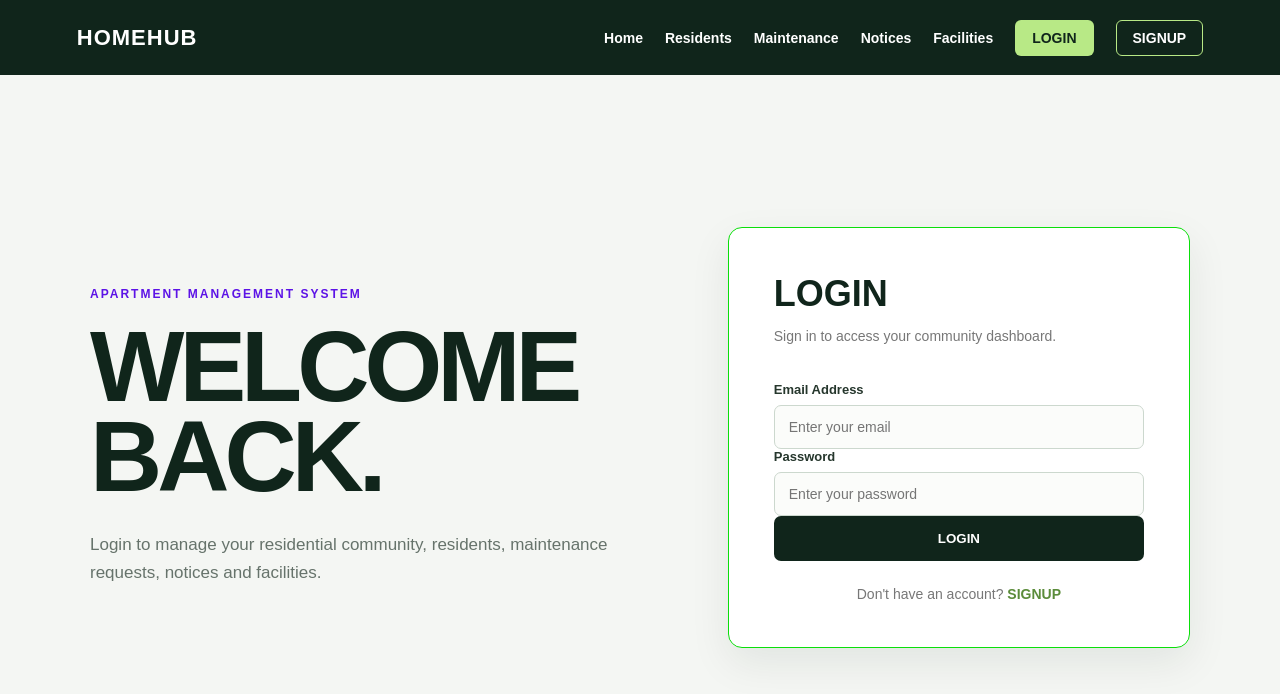
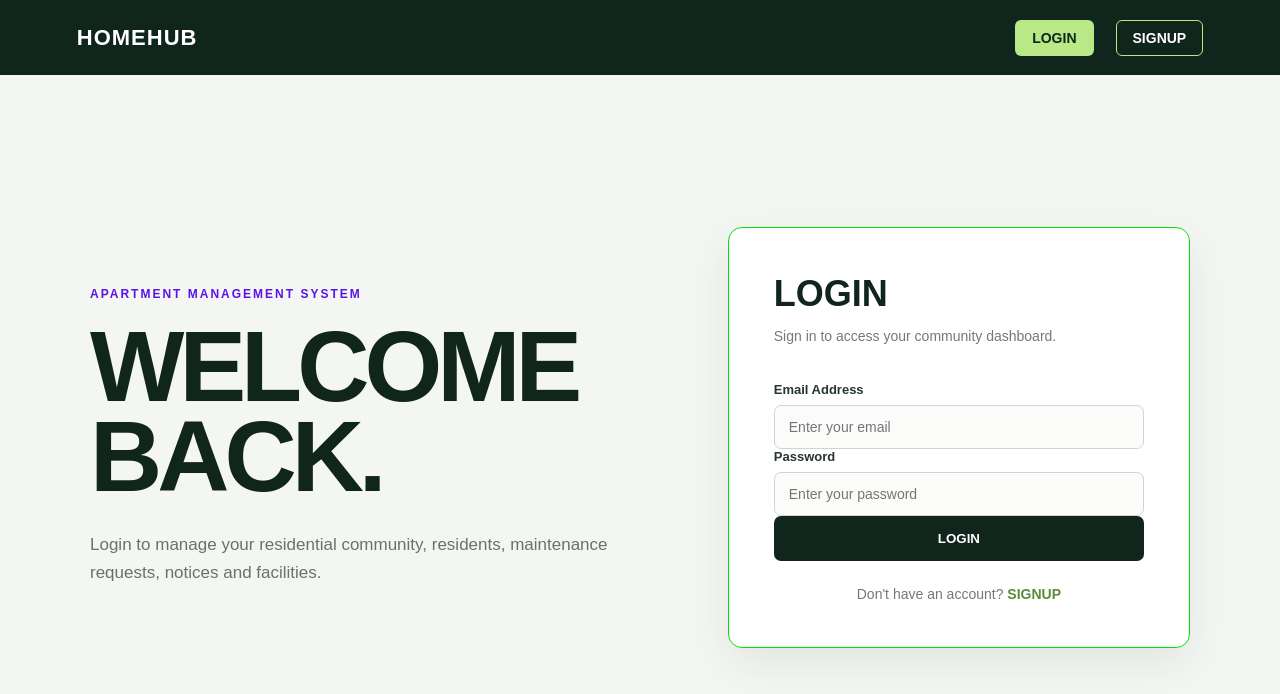
Before and after one commit to meghanag1212/web-see, a React (Vite) app: page /login in a window 1280 px wide. Shown: the top 694 px of the page. Built offline with nearby package versions, Linux system fonts and the light colour scheme.

Commit message:
Updated login page

```diff
--- a/src/Components/NAV.jsx
+++ b/src/Components/NAV.jsx
@@ -1,80 +1,100 @@
+
+import { useEffect, useState } from "react";
 import { Link, useNavigate } from "react-router-dom";
+import { supabase } from "../supabaseClient";
 
 export default function NAV() {
   const navigate = useNavigate();
+  const [session, setSession] = useState(undefined);
 
-  const isLoggedIn =
-    localStorage.getItem("isLoggedIn") === "true";
+  useEffect(() => {
+    let active = true;
 
-  function handleLogout() {
-    localStorage.removeItem("isLoggedIn");
-    localStorage.removeItem("currentUser");
+    async function checkSession() {
+      const { data, error } = await supabase.auth.getSession();
 
-    alert("You have been logged out.");
+      if (active) {
+        setSession(error ? null : data.session);
+      }
+    }
 
-    navigate("/login");
+    checkSession();
 
-    window.location.reload();
+    const {
+      data: { subscription },
+    } = supabase.auth.onAuthStateChange((_event, newSession) => {
+      if (active) {
+        setSession(newSession);
+      }
+    });
+
+    return () => {
+      active = false;
+      subscription.unsubscribe();
+    };
+  }, []);
+
+  async function handleLogout() {
+    const { error } = await supabase.auth.signOut();
+
+    if (error) {
+      alert("Logout failed: " + error.message);
+      return;
+    }
+
+    navigate("/login", { replace: true });
   }
+
+  // Avoid showing the wrong buttons while checking login status.
+  if (session === undefined) {
+    return (
+      <nav className="navbar">
+        <Link to="/" className="logo">
+          HOMEHUB
+        </Link>
+      </nav>
+    );
+  }
+
+  const isLoggedIn = Boolean(session);
 
   return (
     <nav className="navbar">
-
       <Link to="/" className="logo">
         HOMEHUB
       </Link>
 
       <div className="nav-links">
+        {isLoggedIn && (
+          <>
+            <Link to="/">Home</Link>
+            <Link to="/residents">Residents</Link>
+            <Link to="/maintenance">Maintenance</Link>
+            <Link to="/notices">Notices</Link>
+            <Link to="/facilities">Facilities</Link>
 
-        <Link to="/">
-          Home
-        </Link>
-
-        <Link to="/residents">
-          Residents
-        </Link>
-
-        <Link to="/maintenance">
-          Maintenance
-        </Link>
-
-        <Link to="/notices">
-          Notices
-        </Link>
-
-        <Link to="/facilities">
-          Facilities
-        </Link>
+            <button
+              type="button"
+              onClick={handleLogout}
+              className="logout-button"
+            >
+              LOGOUT
+            </button>
+          </>
+        )}
 
         {!isLoggedIn && (
           <>
-            <Link
-              to="/login"
-              className="login-nav"
-            >
+            <Link to="/login" className="login-nav">
               LOGIN
             </Link>
 
-            <Link
-              to="/signup"
-              className="signup-nav"
-            >
+            <Link to="/signup" className="signup-nav">
               SIGNUP
             </Link>
           </>
         )}
-
-        {isLoggedIn && (
-          <button
-            onClick={handleLogout}
-            className="logout-button"
-          >
-            LOGOUT
-          </button>
-        )}
-
       </div>
-
     </nav>
   );
 }
```
